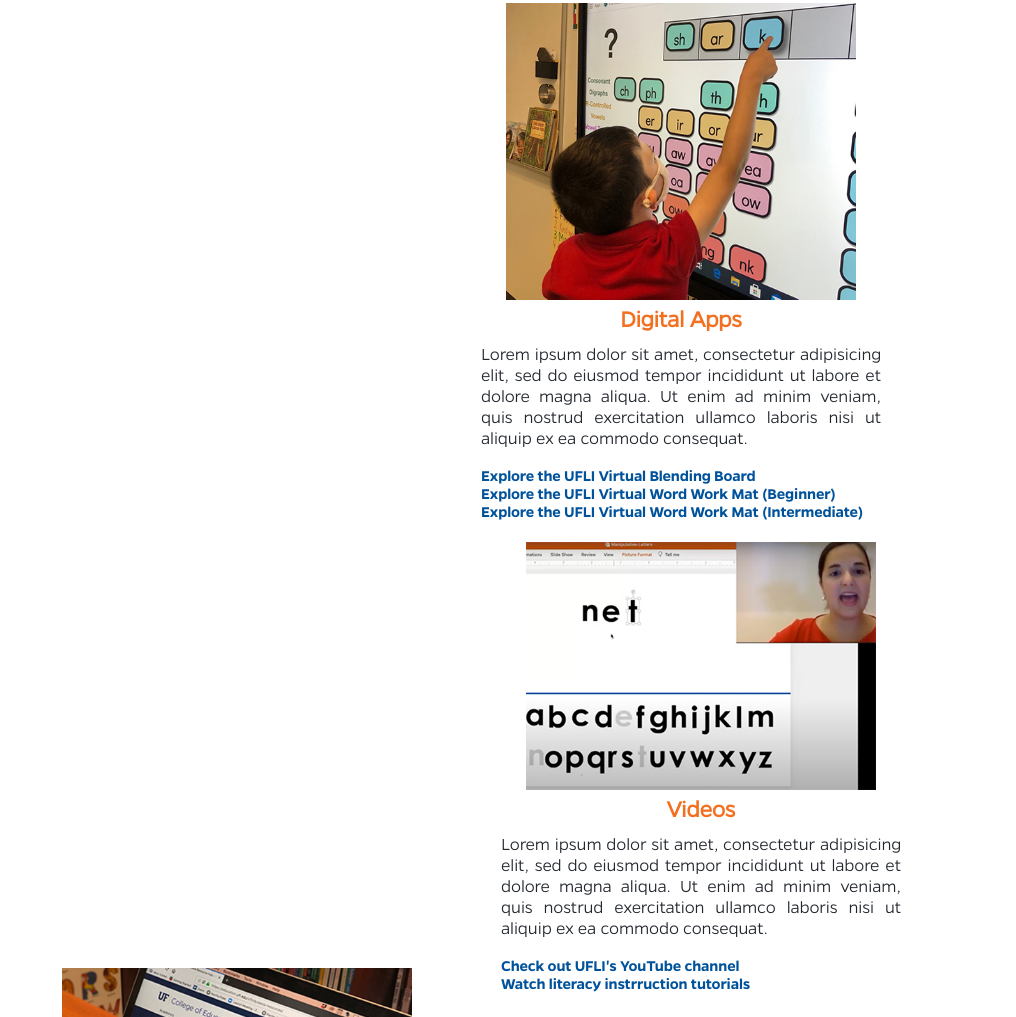
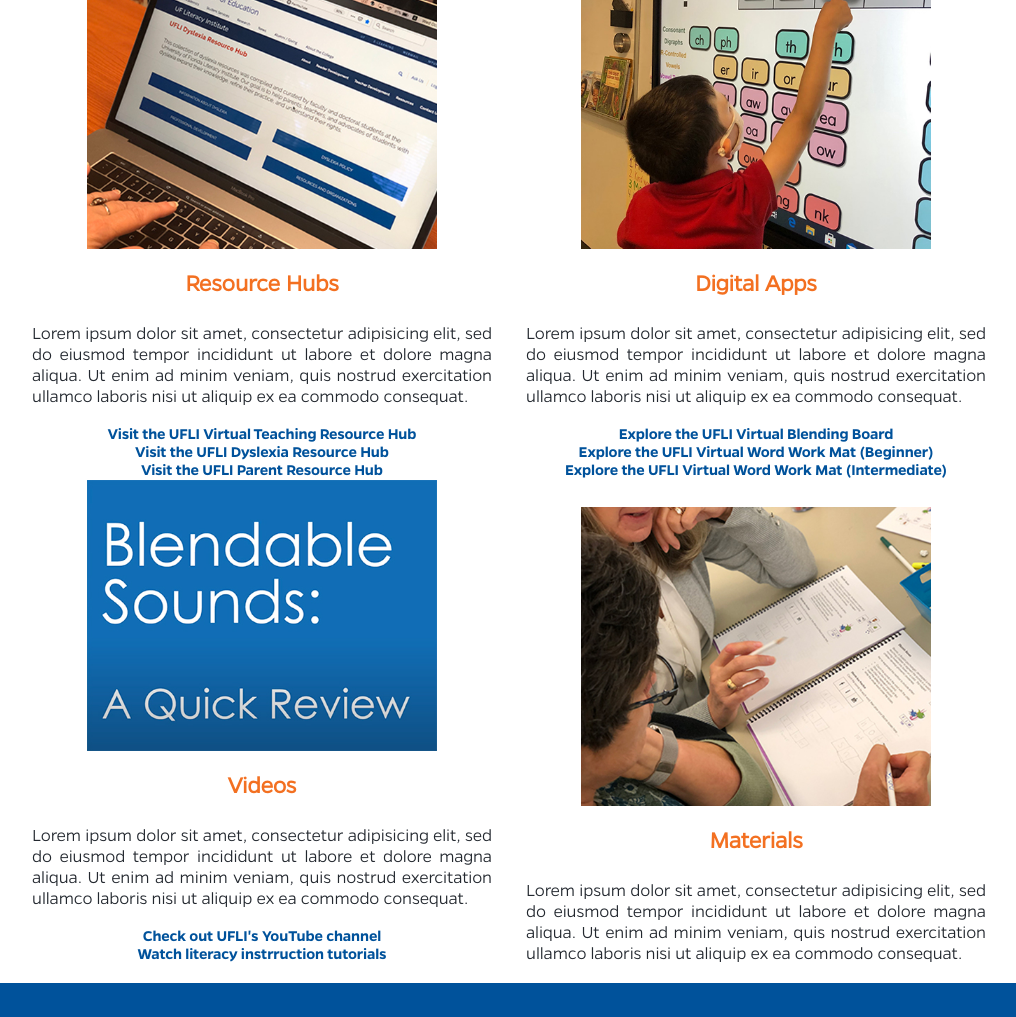
Before and after one commit to mjnissenberg/p3-nissenberg-mindy, a plain HTML site: page resources.html in a window 1280 px wide. Shown: the part 1592-2609 px from the top of the page, without its empty margins (123-1139 px from the left). Drawn offline with Linux system fonts and the light colour scheme.

Commit message:
changed how images are displayed on resources page

```diff
--- a/css/styles.css
+++ b/css/styles.css
@@ -318,20 +318,13 @@ Resources Styling
   margin: 0 auto;
 }
 
-.resources{
-  width: 400px;
-  display: inline-block;
-  text-align: center;
-  padding: 20px;
-}
-
 .resources img{
   width: 350px;
 }
 
 .resources h2{
   font-size: 24px;
-  padding-bottom: 10px;
+  padding: 15px 0 25px 0;
 }
 
 .resources p{
@@ -354,9 +347,17 @@ Resources Styling
   font-size: 16px;
   color: #00529b;
   text-decoration: none;
-  text-align: left;
+  text-align: center;
 }
 
 .resources a:hover{
   color: #709ad9;
 }
+
+.resources{
+  width: 49%;
+  display: inline-block;
+  padding: 0 15px;
+  box-sizing: border-box;
+  text-align: center;
+}
--- a/resources.html
+++ b/resources.html
@@ -43,6 +43,7 @@
       </section>
 
       <section class="resources-container">
+
         <div class="webinars-container resources">
           <img src="images/resources/webinars.jpg" alt="graphic advertising for teaching reading online webinar" title="Graphic advertising for teaching reading online webinar">
           <h2>Webinars</h2>
@@ -64,7 +65,6 @@
             <a href="https://education.ufl.edu/ufli/virtual-teaching/main" target="_blank">Visit the UFLI Virtual Teaching Resource Hub</a>
             <a href="https://education.ufl.edu/ufli/dyslexia-resources" target="_blank">Visit the UFLI Dyslexia Resource Hub</a>
             <a href="https://education.ufl.edu/ufli/parent-resources" target="_blank">Visit the UFLI Parent Resource Hub</a>
-
           </div>
 
           <div class="apps-container resources">
@@ -74,10 +74,11 @@
             <a href="https://research.dwi.ufl.edu/op.n/file/bca9ju45kvvrvoan/embed?fbclid=IwAR0xziIDWq8RDOkOG-P8G4EQ0d3dpamYRD2XzKqSjZ0aBQTAbDriYTZtpBs" target="_blank">Explore the UFLI Virtual Blending Board</a>
             <a href="https://research.dwi.ufl.edu/op.n/file/cbhd8xmn9i4ctf7i/embed" target="_blank">Explore the UFLI Virtual Word Work Mat (Beginner)</a>
             <a href="https://research.dwi.ufl.edu/op.n/file/gc8nkxns914enc7d/embed?fbclid=IwAR1OiYiB6fERCg-3wSWOPc0QZh4cmzyZ7wdO7f__fU2c4trzyanvj1xebko" target="_blank">Explore the UFLI Virtual Word Work Mat (Intermediate)</a>
+          </div>
 
 
           <div class="videos-container resources">
-          <img src="images/resources/video-1.jpg" alt="Screenshot of a UFLI Video Lesson" title="Screenshot of a UFLI Video Lesson">
+            <img src="images/resources/video3.jpg" alt="Screenshot of a UFLI Video Lesson" title="Screenshot of a UFLI Video Lesson">
             <h2>Videos</h2>
             <p>Lorem ipsum dolor sit amet, consectetur adipisicing elit, sed do eiusmod tempor incididunt ut labore et dolore magna aliqua. Ut enim ad minim veniam, quis nostrud exercitation ullamco laboris nisi ut aliquip ex ea commodo consequat.</p>
             <a href="https://www.youtube.com/channel/UC0dzHBmH8uxFPkiUAAJe0TA" target="_blank">Check out UFLI's YouTube channel</a>
```
Also changed, not shown: images/resources/video3.jpg (added). Lines whose indentation alone changed are shown as unchanged.
